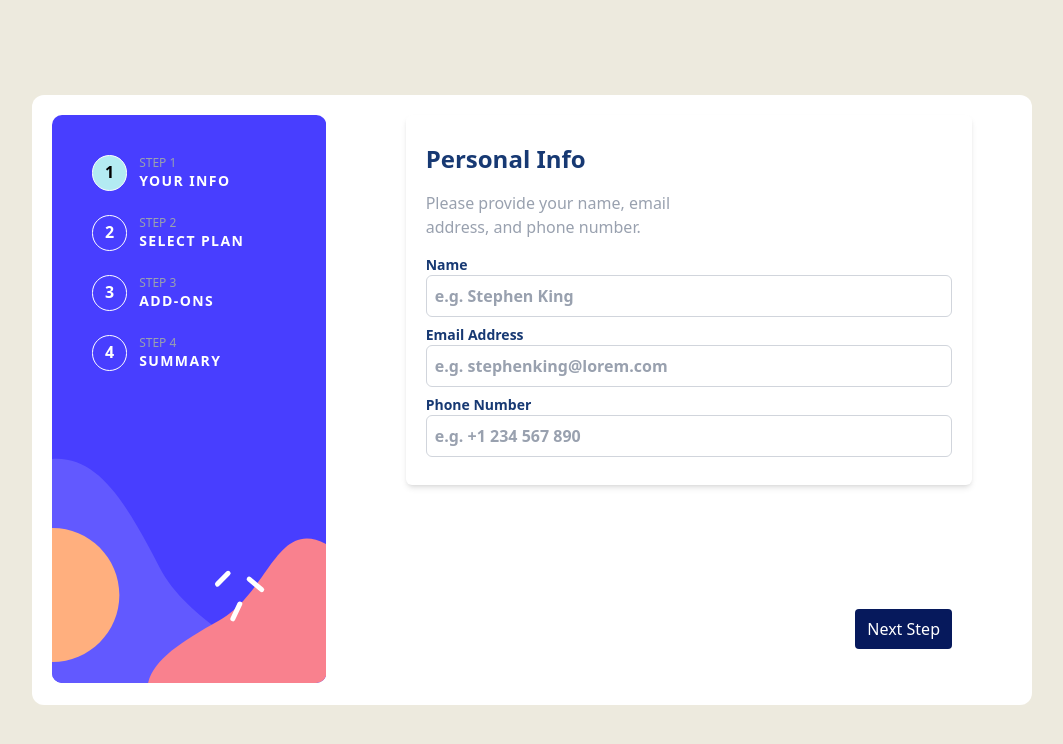
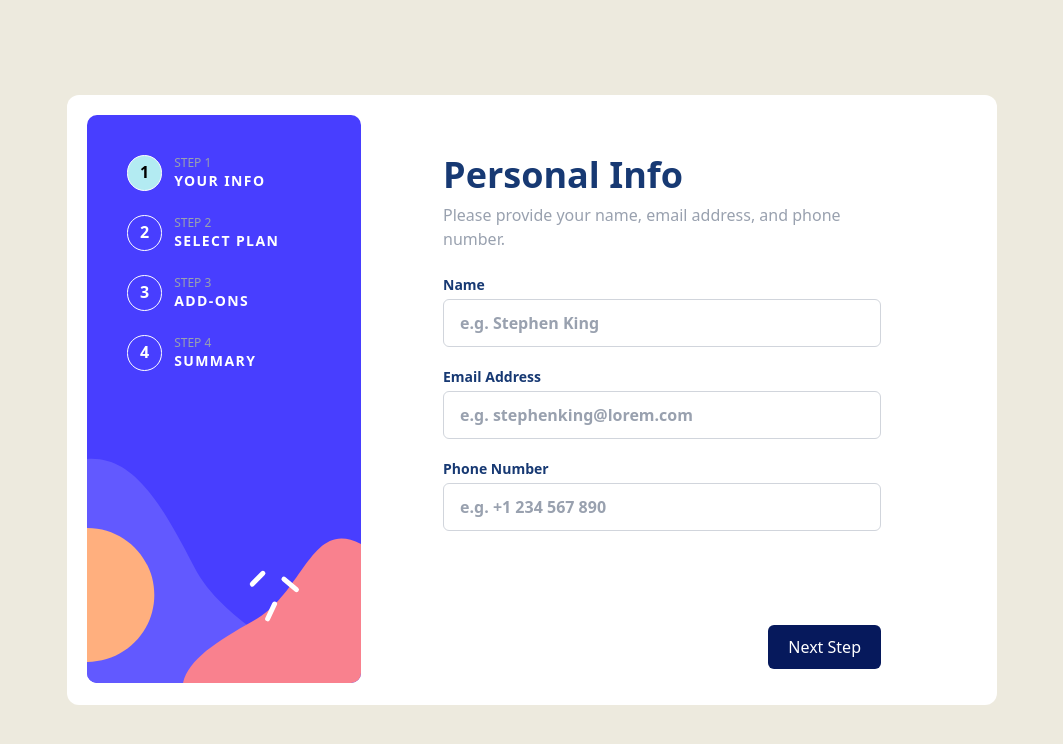
Before and after one commit to Rezzzero/multi-step-form, a React (Vite) app: page / in a window 1280 px wide. Shown: the top 744 px of the page, without its empty margins (108-1171 px from the left). Built offline with nearby package versions, Linux system fonts and the light colour scheme.

Commit message:
update styles for Personal Info Form, StepNavigation, App

```diff
--- a/src/App.tsx
+++ b/src/App.tsx
@@ -50,7 +50,7 @@ function App() {
         setSelectPlanError(false);
         setCurrentStep(currentStep + 1);
       }
-    } else {
+    } else if (currentStep === 3 || currentStep === 4) {
       setCurrentStep(currentStep + 1);
     }
   };
@@ -80,9 +80,9 @@ function App() {
 
   return (
     <div className="h-screen flex items-center justify-center">
-      <div className="container flex flex-col lg:relative lg:flex-row lg:gap-20 lg:pl-5 lg:pr-15 lg:bg-white h-screen lg:max-h-[610px] lg:max-w-[1000px] pt-8 lg:pt-5 lg:pb-5 lg:rounded-xl items-center lg:items-start">
+      <div className="container flex flex-col lg:relative lg:flex-row lg:gap-15 lg:pl-5 lg:pr-24 lg:bg-white h-screen lg:max-h-[610px] lg:max-w-[930px] pt-8 lg:pt-5 lg:pb-5 lg:rounded-xl items-center lg:items-start">
         <div
-          className={`flex lg:flex-col lg:h-full lg:w-[370px] lg:bg-[url(../src/assets/images/bg-sidebar-desktop.svg)] lg:bg-no-repeat lg:p-10  gap-6 text-white mb-8`}
+          className={`flex lg:flex-col lg:h-full lg:w-[390px] lg:bg-[url(../src/assets/images/bg-sidebar-desktop.svg)] lg:bg-no-repeat lg:p-10 gap-6 text-white mb-8`}
         >
           {steps.map((step) => {
             return (
@@ -96,7 +96,7 @@ function App() {
                 </div>
                 <div className="hidden lg:block flex flex-col">
                   <h3 className="text-gray-400 text-xs">STEP {step}</h3>
-                  <p className="font-bold text-sm tracking-widest">
+                  <p className="font-semibold text-sm tracking-widest">
                     {stepsDesc[step]}
                   </p>
                 </div>
--- a/src/components/step-navigation/StepNavigation.tsx
+++ b/src/components/step-navigation/StepNavigation.tsx
@@ -8,7 +8,7 @@ export const StepNavigation = ({
 }: StepNavigationTypes) => {
   return (
     <div
-      className={`flex bg-white w-full h-[72px] lg:w-[566px] lg:absolute lg:bottom-10 lg:right-15 py-4 px-5 ${
+      className={`flex bg-white w-full h-[72px] lg:w-[490px] lg:absolute lg:bottom-5 lg:right-24 py-4 px-5 ${
         currentStep > 1 ? "justify-between" : "justify-end"
       }`}
     >
@@ -34,7 +34,7 @@ export const StepNavigation = ({
         <button
           type="button"
           onClick={() => handleNextStep()}
-          className="bg-[#06195c] text-white px-3 py-2 rounded-sm self-end"
+          className="bg-[#06195c] hover:bg-[#384c94] text-white px-3 py-2 rounded-sm self-end lg:px-5 lg:py-[10px] lg:rounded-md"
         >
           Next Step
         </button>
--- a/src/components/step/personal-info/PersonalInfoForm.tsx
+++ b/src/components/step/personal-info/PersonalInfoForm.tsx
@@ -8,18 +8,21 @@ export const PersonalInfoForm = ({
   onChangePhone,
 }: PersonalInfoFormTypes) => {
   return (
-    <div className="flex flex-col gap-4 text-[#173973] bg-white w-[90%] rounded-md py-7 px-5 shadow-md mb-auto">
-      <h1 className="font-bold text-2xl">Personal Info</h1>
-      <p className="text-gray-400 max-w-[250px]">
+    <div className="flex flex-col gap-4 text-[#173973] bg-white w-[90%] rounded-md py-7 px-5 shadow-md lg:gap-2 lg:pt-10 lg:shadow-none mb-auto">
+      <h1 className="font-bold text-2xl lg:text-4xl">Personal Info</h1>
+      <p className="text-gray-400 max-w-[250px] lg:max-w-full lg:mb-4">
         Please provide your name, email address, and phone number.
       </p>
       <form className="flex flex-col font-semibold">
-        <label htmlFor="name" className="text-sm">
+        <label
+          htmlFor="name"
+          className="text-sm lg:flex lg:justify-between lg:font-bold lg:mb-1"
+        >
           Name
-        </label>
           {errors.name.error && (
             <p className="text-red-600">{errors.name.message}</p>
           )}
+        </label>
         <input
           type="text"
           name="name"
@@ -29,14 +32,17 @@ export const PersonalInfoForm = ({
           placeholder="e.g. Stephen King"
           className={`border-1 ${
             errors.name.error ? "border-red-700" : "border-gray-300"
-          } rounded-md p-2 placeholder-gray-400 mb-2`}
+          } rounded-md p-2 placeholder-gray-400 mb-2 focus:outline-none focus:ring-2 focus:ring-indigo-600 lg:h-12 lg:p-4 lg:mb-5`}
         />
-        <label htmlFor="email" className="text-sm">
+        <label
+          htmlFor="email"
+          className="text-sm lg:flex lg:justify-between lg:font-bold lg:mb-1"
+        >
           Email Address
-        </label>
           {errors.email.error && (
             <p className="text-red-600">{errors.email.message}</p>
           )}
+        </label>
         <input
           type="email"
           name="email"
@@ -46,14 +52,17 @@ export const PersonalInfoForm = ({
           placeholder="e.g. stephenking@lorem.com"
           className={`border-1 ${
             errors.email.error ? "border-red-700" : "border-gray-300"
-          } rounded-md p-2 placeholder-gray-400 mb-2`}
+          } rounded-md p-2 placeholder-gray-400 mb-2 focus:outline-none focus:ring-2 focus:ring-indigo-600 lg:h-12 lg:p-4 lg:mb-5`}
         />
-        <label htmlFor="phone" className="text-sm">
+        <label
+          htmlFor="phone"
+          className="text-sm lg:flex lg:justify-between lg:font-bold lg:mb-1"
+        >
           Phone Number
-        </label>
           {errors.phone.error && (
             <p className="text-red-600">{errors.phone.message}</p>
           )}
+        </label>
         <input
           type="text"
           name="phone"
@@ -63,7 +72,7 @@ export const PersonalInfoForm = ({
           placeholder="e.g. +1 234 567 890"
           className={`border-1 ${
             errors.phone.error ? "border-red-700" : "border-gray-300"
-          } rounded-md p-2 placeholder-gray-400`}
+          } rounded-md p-2 focus:outline-none focus:ring-2 focus:ring-indigo-600 lg:h-12 lg:p-4 placeholder-gray-400`}
         />
       </form>
     </div>
--- a/src/hooks/usePersonal.ts
+++ b/src/hooks/usePersonal.ts
@@ -15,14 +15,17 @@ export const usePersonal = () => {
 
   const onChangeName = (e: React.ChangeEvent<HTMLInputElement>) => {
     setPersonalData({ ...pesronalData, name: e.target.value });
+    setErrors({ ...errors, name: { error: false, message: "" } });
   };
 
   const onChangeEmail = (e: React.ChangeEvent<HTMLInputElement>) => {
     setPersonalData({ ...pesronalData, email: e.target.value });
+    setErrors({ ...errors, email: { error: false, message: "" } });
   };
 
   const onChangePhone = (e: React.ChangeEvent<HTMLInputElement>) => {
     setPersonalData({ ...pesronalData, phone: e.target.value });
+    setErrors({ ...errors, phone: { error: false, message: "" } });
   };
 
   return {
```
Lines whose indentation alone changed are shown as unchanged.
